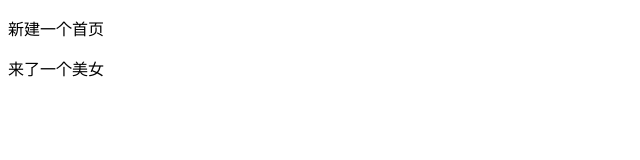
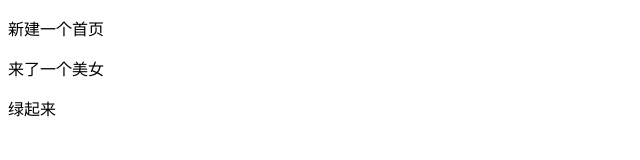
Before and after one commit to xiaoli-zuji/04-studygitbranch-o2, a plain HTML site: page index.html in a window 1280 px wide. Shown: the full height of the page, 0-640 px from the left. Drawn offline with Linux system fonts and the light colour scheme.

Commit message:
绿起来

```diff
--- a/index.html
+++ b/index.html
@@ -8,5 +8,6 @@
 <body>
     <p>新建一个首页</p>
     <p>来了一个美女</p>
+    <p>绿起来</p>
 </body>
 </html>
```
